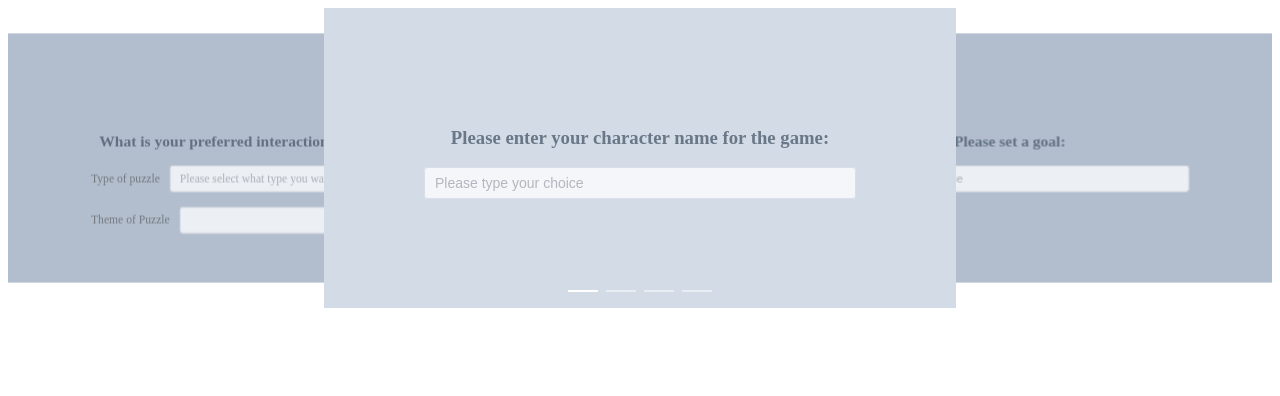
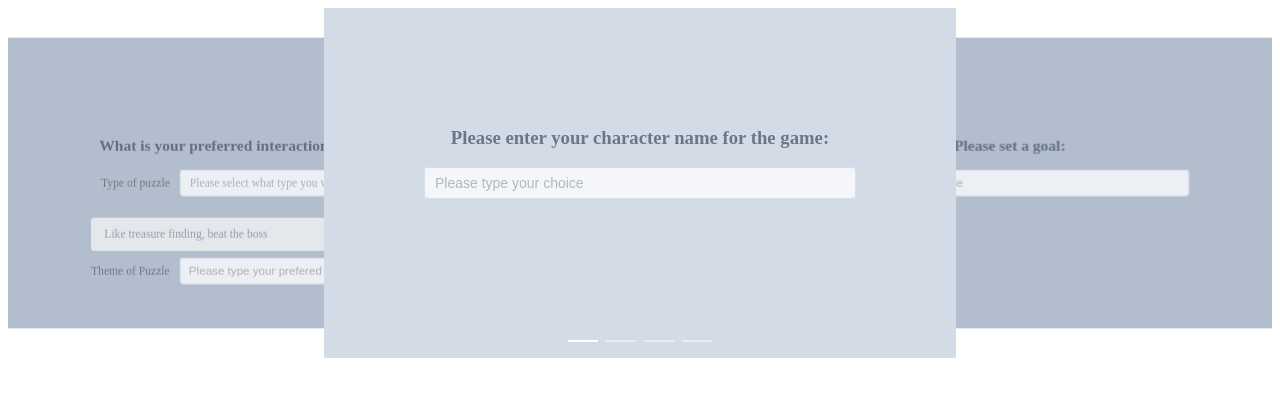
Before and after one commit to dennnnnnnnnis/Google-Gemini-App, a Vue app in the folder google-gemini-ui/: page / in a window 1280 px wide. Shown: the top 396 px of the page. Built offline with nearby package versions, Linux system fonts and the light colour scheme.

Commit message:
fix cant type problem and add info alear to options

```diff
--- a/google-gemini-ui/src/views/game/CharacterName.vue
+++ b/google-gemini-ui/src/views/game/CharacterName.vue
@@ -1,7 +1,7 @@
 
 <template>
   <div>
-    <el-carousel type="card" height="300px" :autoplay="false">
+    <el-carousel type="card" height="350px" :autoplay="false">
       <el-carousel-item v-for="(item, index) in questions" :key="index">
         <div class="carousel-card">
           <h3>{{ item.question }}</h3>
@@ -22,17 +22,22 @@
       <el-carousel-item>
         <div class="carousel-card">
           <h3>What is your preferred interaction during the game</h3>
-          <el-form>
-            <!-- 这个要想一想 -->
+          <el-form label-width="auto" style="max-width: 600px">
+            <el-space fill>
+              <!-- 这个要想一想 -->
             <el-form-item label="Type of puzzle">
-              <el-select v-model="type" placeholder="Please select what type you want to choose">
+              <el-select v-model="type" placeholder="Please select what type you want">
                 <el-option label="Puzzle"/>
                 <el-option label="Multiple choice question" />
               </el-select>
             </el-form-item>
-            <el-form-item label="Theme of Puzzle">
-              <el-input v-model="age"></el-input>
+            <div style="max-width: 600px">
+              <el-alert title="Like treasure finding, beat the boss" type="info" close-text="Gotcha" />
+            </div>
+            <el-form-item label="Theme of Puzzle" >
+              <el-input v-model="theme" placeholder="Please type your prefered theme"></el-input>
             </el-form-item>
+            </el-space>
           </el-form>
         </div>
       </el-carousel-item>
@@ -57,11 +62,13 @@ export default defineComponent({
       // Add more questions here
     ]);
     const type = ref('');
+    const theme = ref('');
     return {
       questions,
       selectedDifficulty,
       handleDifficultyChange,
       type,
+      theme,
     };
 
   },
@@ -82,4 +89,10 @@ export default defineComponent({
 .el-carousel__item:nth-child(2n + 1) {
   background-color: #d3dce6;
 }
+.el-alert {
+  margin: 10px 0 0;
+}
+.el-alert:first-child {
+  margin: 0;
+}
 </style>
```
